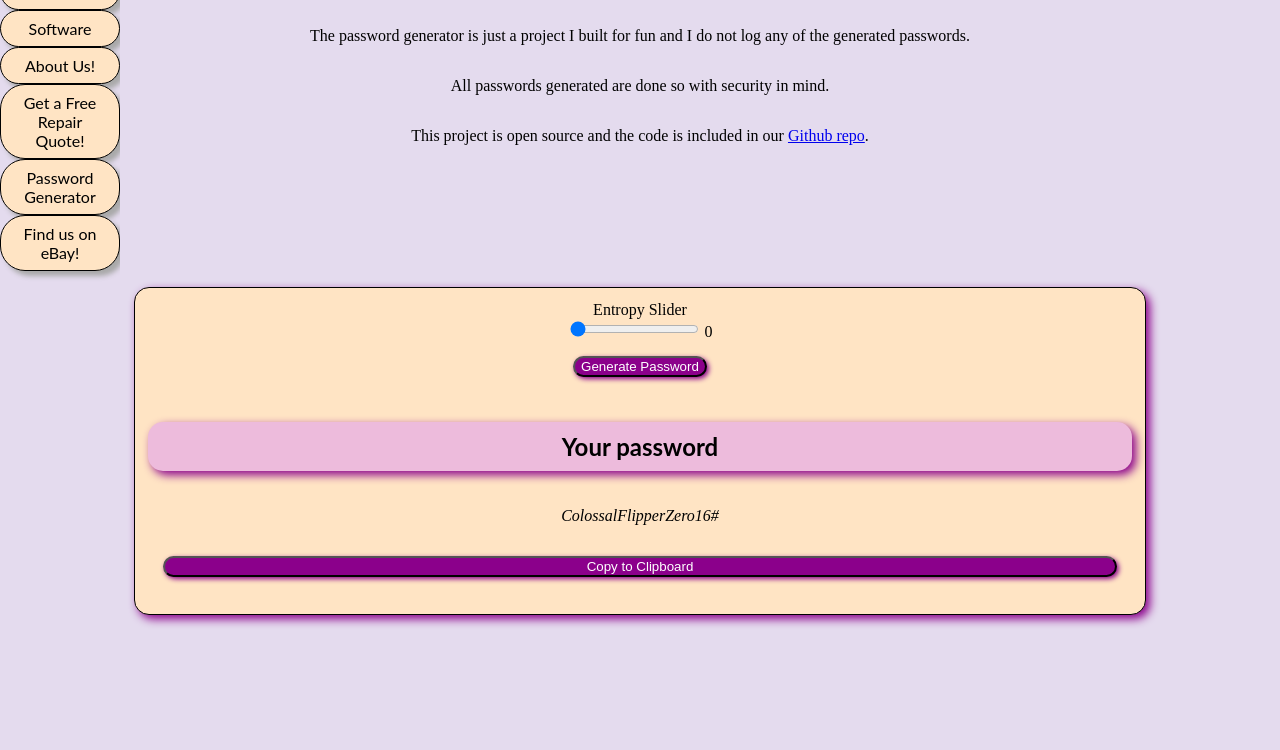
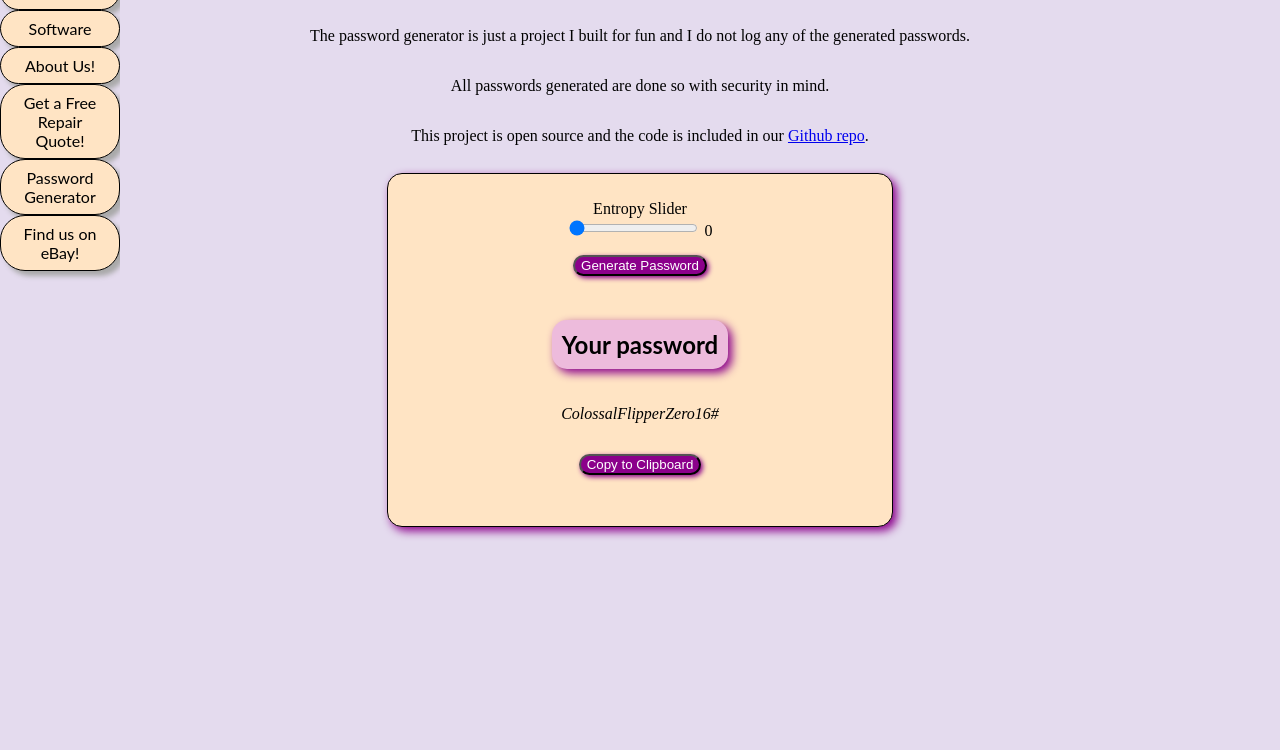
Before and after one commit to stlynnxx/EclecticElectronics, a Flask app: page /generator in a window 1280 px wide. Shown: the part 166-916 px from the top of the page. After the commit the page ends 704 px from the top, so only its background shows below. Run offline with Flask 3, Linux system fonts and the light colour scheme.

Commit message:
Rewriting the password generator front end

```diff
--- a/static/generator.css
+++ b/static/generator.css
@@ -29,6 +29,7 @@ flex-direction: column;
 .box_one {
 display: flex;
 flex-direction: column;
+align-items: center;
 box-shadow: 4px 4px 10px darkmagenta;
 color: black;
 background-color: bisque;
@@ -37,6 +38,15 @@ text-box: auto;
 border-radius: 15px;
 border: black solid 1.75px;
 flex-shrink: 3;
-padding: 1%;
-margin: 10%;
+margin-top: 1%;
+margin-left: 30%;
+margin-right: 30%;
+padding: 2%;
 }
+
+.title-div {
+display: flex;
+flex-direction: column;
+align-items: center;
+
+}
--- a/templates/passwordgenerator.html
+++ b/templates/passwordgenerator.html
@@ -46,6 +46,7 @@
     </nav>
 </div>
 <!-- Content Section-->
+
 <h1 class="title">Password Generator</h1>
 <div class="content_div_one">
 
@@ -64,9 +65,13 @@
             <span id="entropy-value">0</span><br>
             <button class="button2" type="submit">Generate Password</button></form>
             {% if password %}
-                <h2 class="title">Your password</h2>
+                <div class="title-div">
+                    <h2 class="title">Your password</h2>
+                </div>
                 <p id="generated-password" class="password"><em>{{ password }}</em></p>
-                <button class="button2" type="button" id="copy-btn">Copy to Clipboard</button>
+                <div class="title-div">
+                    <button class="button2" type="button" id="copy-btn">Copy to Clipboard</button>
+                </div>
                 <script>
                     document.getElementById('copy-btn').addEventListener('click', async () => {
                     const text = document.getElementById("generated-password").textContent.trim();
```
Also changed, not shown: 1 other file.
